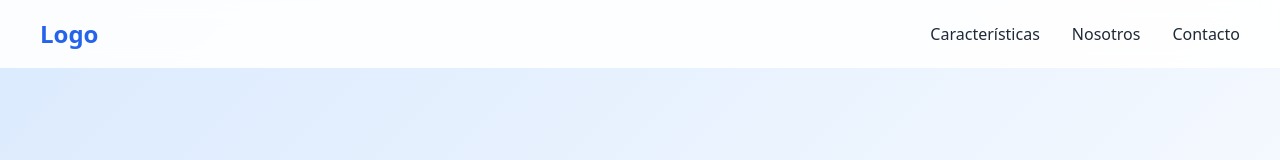
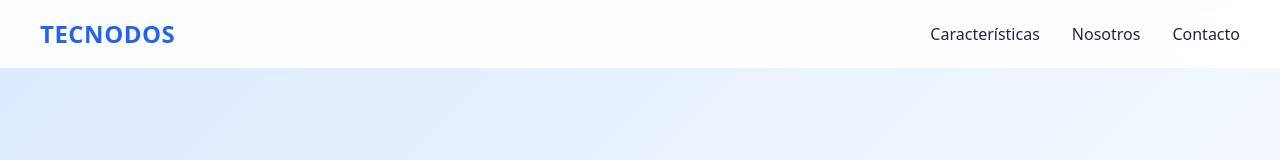
Before and after one commit to cmonsal/mi-landing, a plain HTML site: page index.html in a window 1280 px wide. Shown: the top 160 px of the page. Drawn offline with Linux system fonts and the light colour scheme.

Commit message:
Actualizado logo a Tecnodos

```diff
--- a/index.html
+++ b/index.html
@@ -44,10 +44,12 @@
         }
 
         .logo {
-            font-size: 1.5rem;
-            font-weight: bold;
-            color: var(--primary);
-        }
+    font-size: 1.5rem;
+    font-weight: 700;
+    color: var(--primary);
+    letter-spacing: 0.5px;
+    text-transform: uppercase;
+}
 
         .nav-links {
             display: flex;
@@ -196,7 +198,7 @@
 <body>
     <header>
         <nav>
-            <div class="logo">Logo</div>
+            <div class="logo">Tecnodos</div>
             <div class="nav-links">
                 <a href="#features">Características</a>
                 <a href="#about">Nosotros</a>
```
